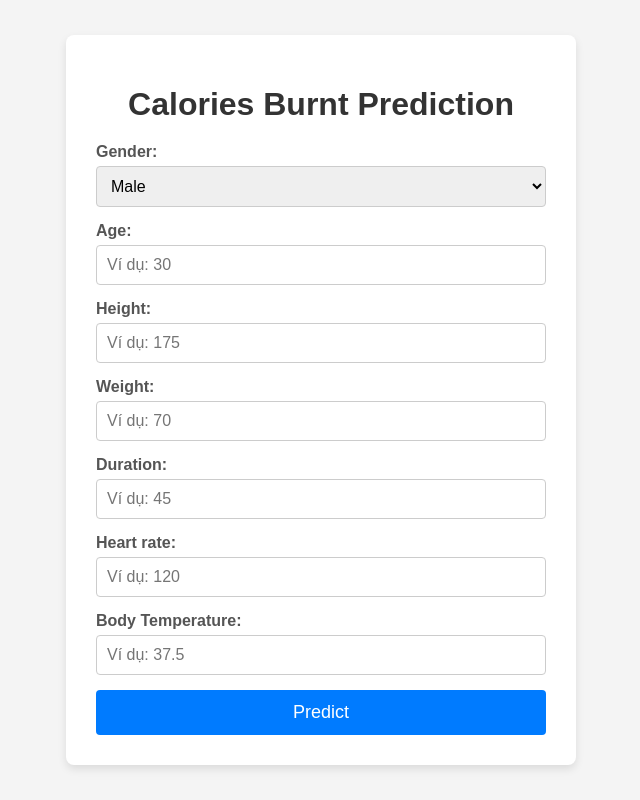
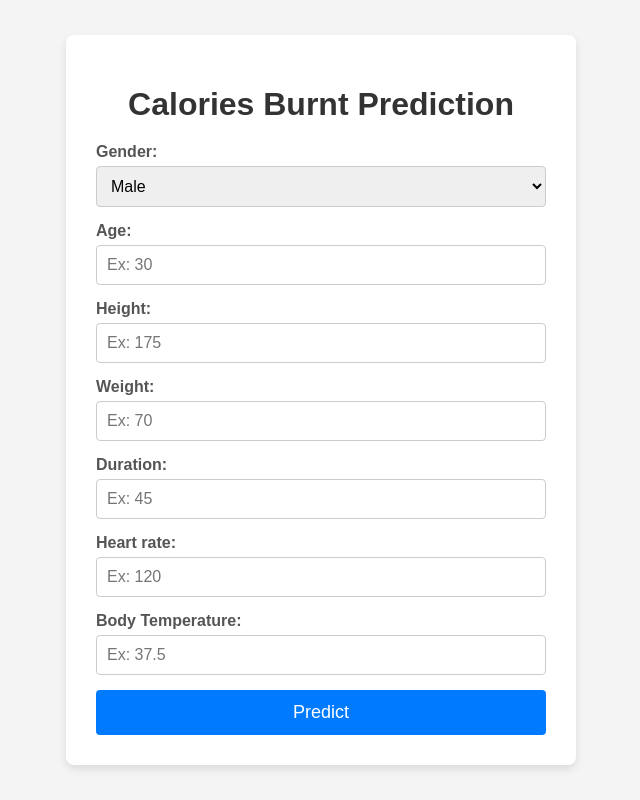
Before and after one commit to hbduy03/calories-burnt-prediction, a Flask app: page / in a window 1280 px wide. Shown: the whole page, without its empty margins (319-959 px from the left). Run offline with Flask 3, Linux system fonts and the light colour scheme.

Commit message:
Initial commit

```diff
--- a/calories/data/user.csv
+++ b/calories/data/user.csv
@@ -1,2 +1,2 @@
 User_ID,Gender,Age,Height,Weight,Duration,Heart_Rate,Body_Temp,Calories,Timestamp
-123455,0,30,30,30,30,30,30.0,146.3,2025-08-26 13:53:31
+123455,0,30,176,70,45,120,38.0,230.51,2025-08-26 14:13:04
--- a/templates/index.html
+++ b/templates/index.html
@@ -20,39 +20,39 @@
 
             <div class="form-group">
                 <label for="age">Age:</label>
-                <input type="number" id="age" name="Age" placeholder="Ví dụ: 30">
+                <input type="number" id="age" name="Age" placeholder="Ex: 30">
             </div>
 
             <div class="form-group">
                 <label for="height">Height:</label>
-                <input type="number" id="height" name="Height" placeholder="Ví dụ: 175">
+                <input type="number" id="height" name="Height" placeholder="Ex: 175">
             </div>
 
             <div class="form-group">
                 <label for="weight">Weight:</label>
-                <input type="number" id="weight" name="Weight" placeholder="Ví dụ: 70">
+                <input type="number" id="weight" name="Weight" placeholder="Ex: 70">
             </div>
 
             <div class="form-group">
                 <label for="duration">Duration:</label>
-                <input type="number" id="duration" name="Duration" placeholder="Ví dụ: 45">
+                <input type="number" id="duration" name="Duration" placeholder="Ex: 45">
             </div>
 
             <div class="form-group">
                 <label for="heart_rate">Heart rate:</label>
-                <input type="number" id="heart_rate" name="Heart_Rate" placeholder="Ví dụ: 120">
+                <input type="number" id="heart_rate" name="Heart_Rate" placeholder="Ex: 120">
             </div>
 
             <div class="form-group">
                 <label for="body_temp">Body Temperature:</label>
-                <input type="number" step="0.1" id="body_temp" name="Body_Temp" placeholder="Ví dụ: 37.5">
+                <input type="number" step="0.1" id="body_temp" name="Body_Temp" placeholder="Ex: 37.5">
             </div>
 
             <button type="submit">Predict</button>
         </form>
 
   {% if result %}
-    <p><strong>Calories đốt cháy:</strong> {{ result }} kcal</p>
+    <p><strong>Calories burnt:</strong> {{ result }} kcal</p>
   {% elif error %}
     <p><strong>Lỗi:</strong> {{ error }}</p>
   {% endif %}
```
